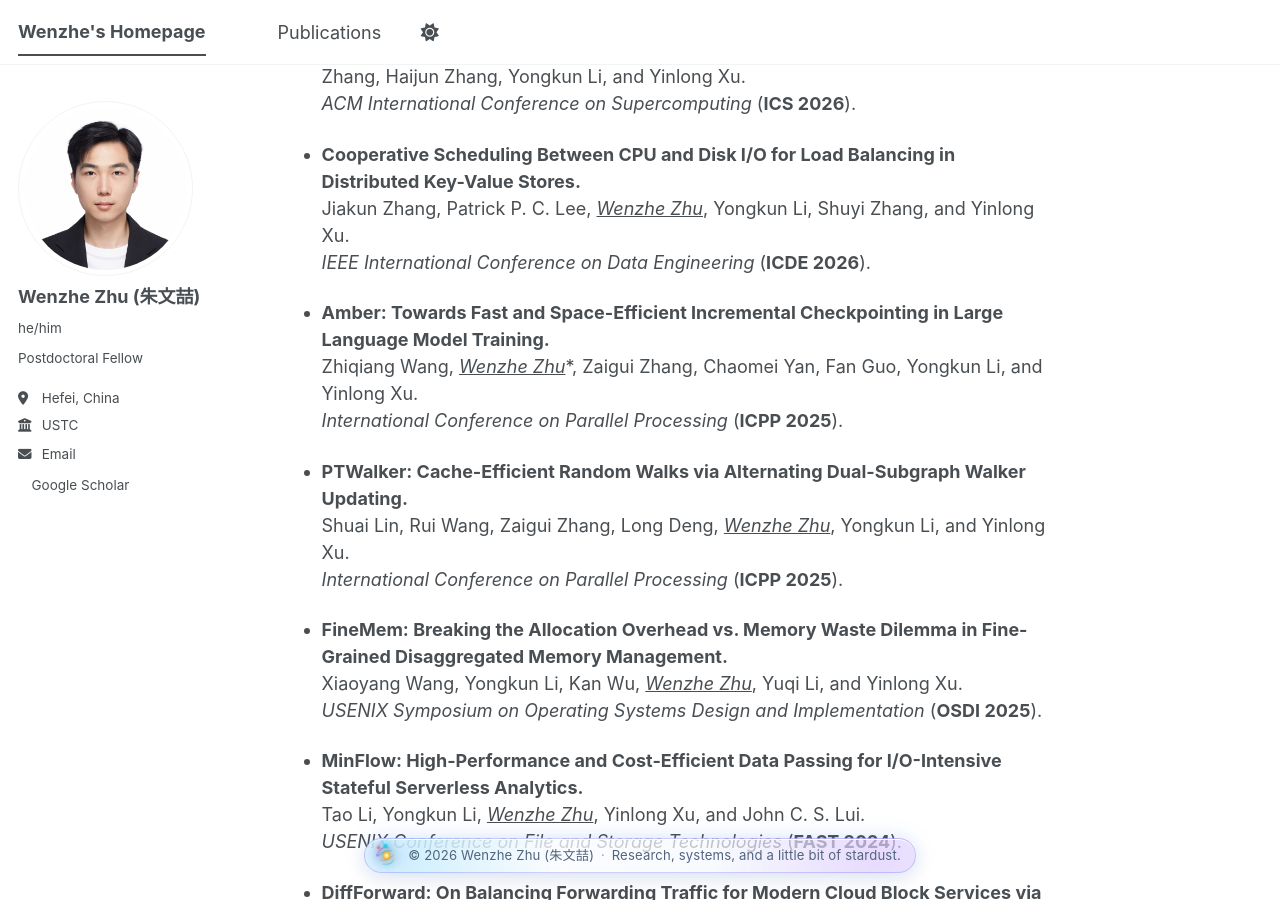
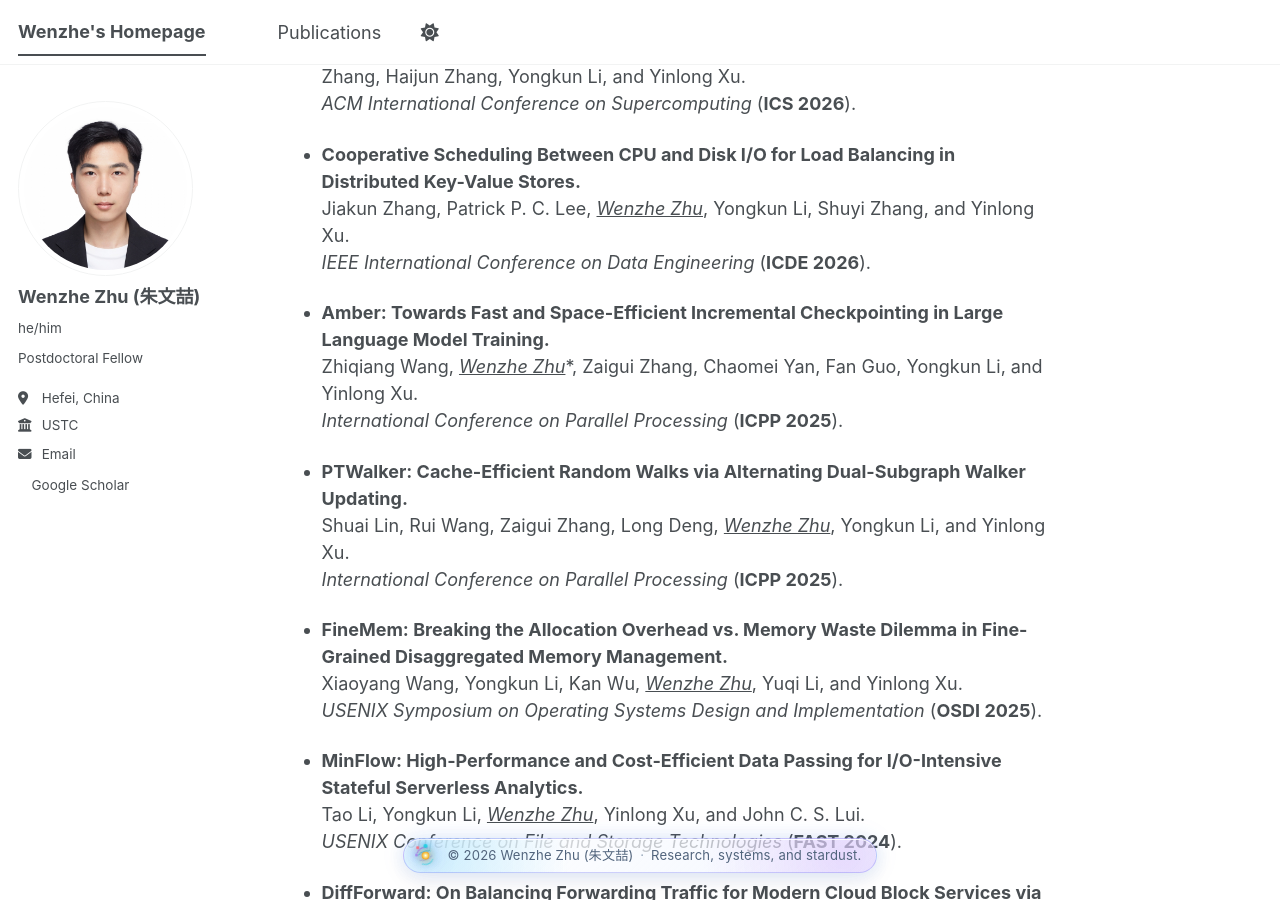
Before and after one commit to wzhzhu/wzhzhu.github.io, a Jekyll site: the page built from _pages/about.md, in a window 1280 px wide and 900 px high, scrolled down 573 px. Built offline with Jekyll 4.4.1, drawn with Linux system fonts in a browser that asks for light colours; a style sheet for code colours, icons or effects is not loaded.

Commit message:
Update footer.html

```diff
--- a/_includes/footer.html
+++ b/_includes/footer.html
@@ -12,7 +12,7 @@
     <div id="cosmic-footer-text">
       <span>© {{ site.time | date: '%Y' }} {{ site.author.name | default: site.name | default: site.title }}</span>
       <span class="cf-sep">·</span>
-      <span>Research, systems, and a little bit of stardust.</span>
+      <span>Research, systems, and stardust.</span>
     </div>
   </div>
 </footer>
```
